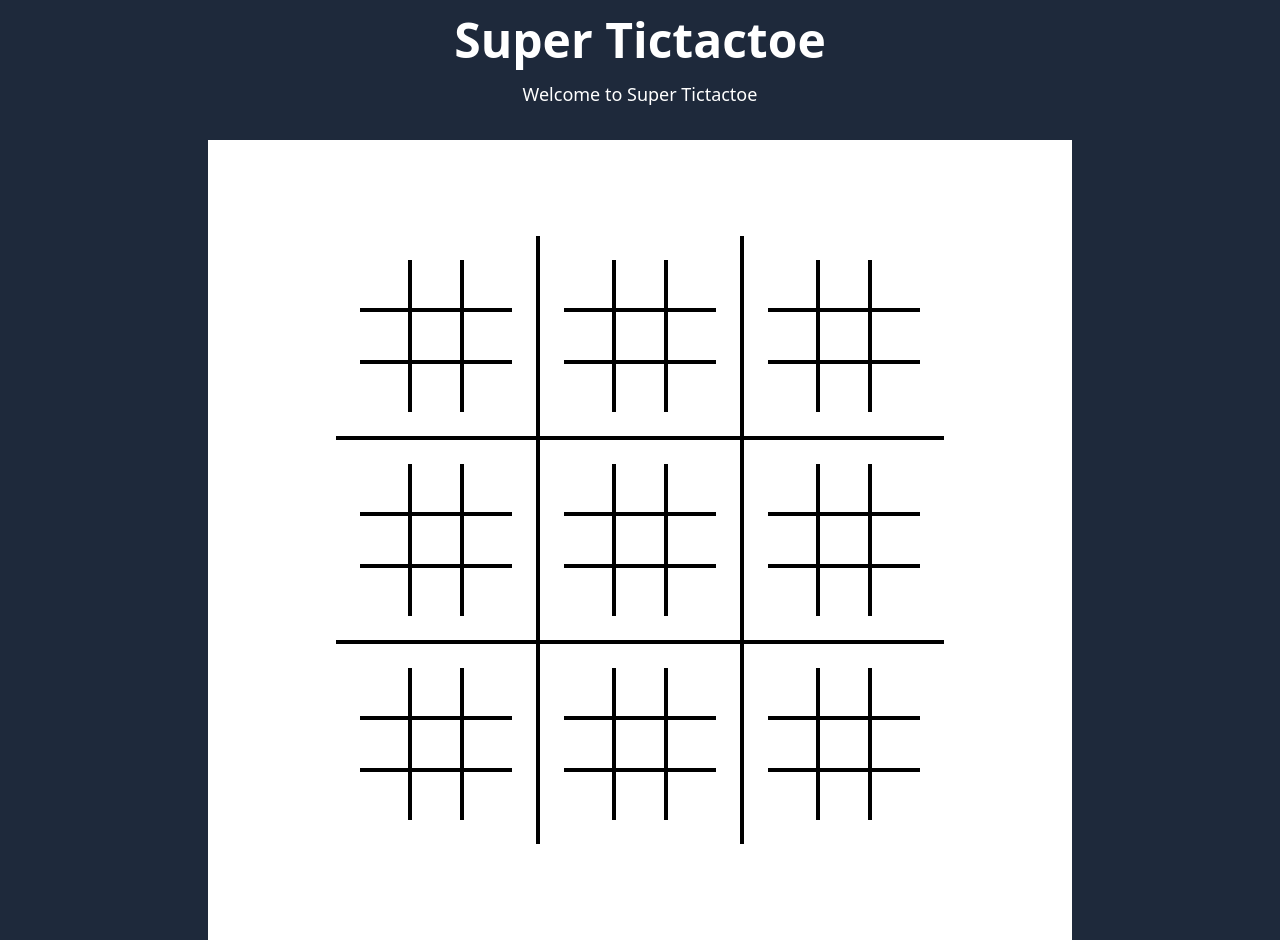
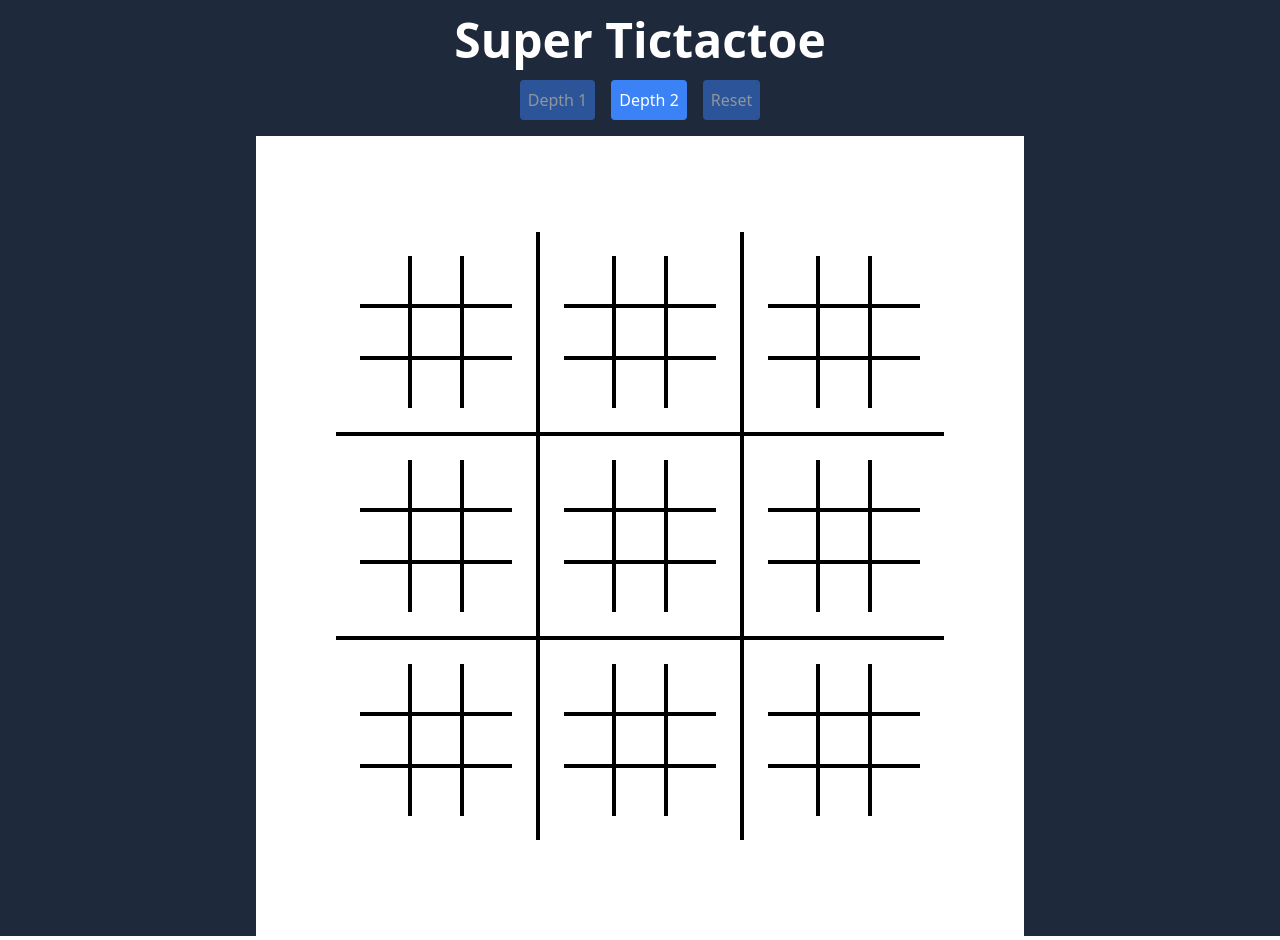
Before and after one commit to santiagofv36/super-tictactoe, a React (Vite) app: page / in a window 1280 px wide. Built offline with nearby package versions, Linux system fonts and the light colour scheme.

Commit message:
feat: ✨ adding depth & reset btn

```diff
--- a/src/App.tsx
+++ b/src/App.tsx
@@ -1,14 +1,50 @@
+import React from 'react';
 import Tictactoe from './components/Tictactoe';
+import { Play } from './types/enums';
 
 export default function App() {
+  const [depth, setDepth] = React.useState(1);
+
+
+  const onDepthChange = (e: React.MouseEvent<HTMLButtonElement>) => {
+    const { name } = e.currentTarget;
+    setDepth(Number(name));
+  };
+
+  const [plays, setPlays] = React.useState<Play[]>([]);
+
   return (
-    <main className="flex flex-col items-center bg-slate-800 min-h-screen pt-4 w-full gap-8">
-      <header className="flex flex-col items-center text-white gap-4">
+    <main className="flex flex-col items-center bg-slate-800 min-h-screen pt-4 w-full gap-4">
+      <header className="flex flex-col items-center text-white">
         <h1 className="font-bold text-5xl">Super Tictactoe</h1>
-        <p className="text-lg">Welcome to Super Tictactoe</p>
       </header>
-      <section className="bg-white flex justify-center items-center px-32 h-full">
-        <Tictactoe />
+      <div className="flex gap-4">
+        <button
+          className="bg-blue-500 text-white p-2 rounded disabled:opacity-50"
+          name="1"
+          onClick={onDepthChange}
+          disabled={depth === 1}
+        >
+          Depth 1
+        </button>
+        <button
+          className="bg-blue-500 text-white p-2 rounded disabled:opacity-50"
+          name="2"
+          onClick={onDepthChange}
+          disabled={depth === 2}
+        >
+          Depth 2
+        </button>
+        <button
+          className="bg-blue-500 text-white p-2 rounded disabled:opacity-50"
+          onClick={() => setPlays([])}
+          disabled={plays.length === 0}
+        >
+          Reset
+        </button>
+      </div>
+      <section className="bg-white flex justify-center items-center px-20 h-full">
+        <Tictactoe depth={depth} plays={plays} setPlays={setPlays} />
       </section>
     </main>
   );
```
